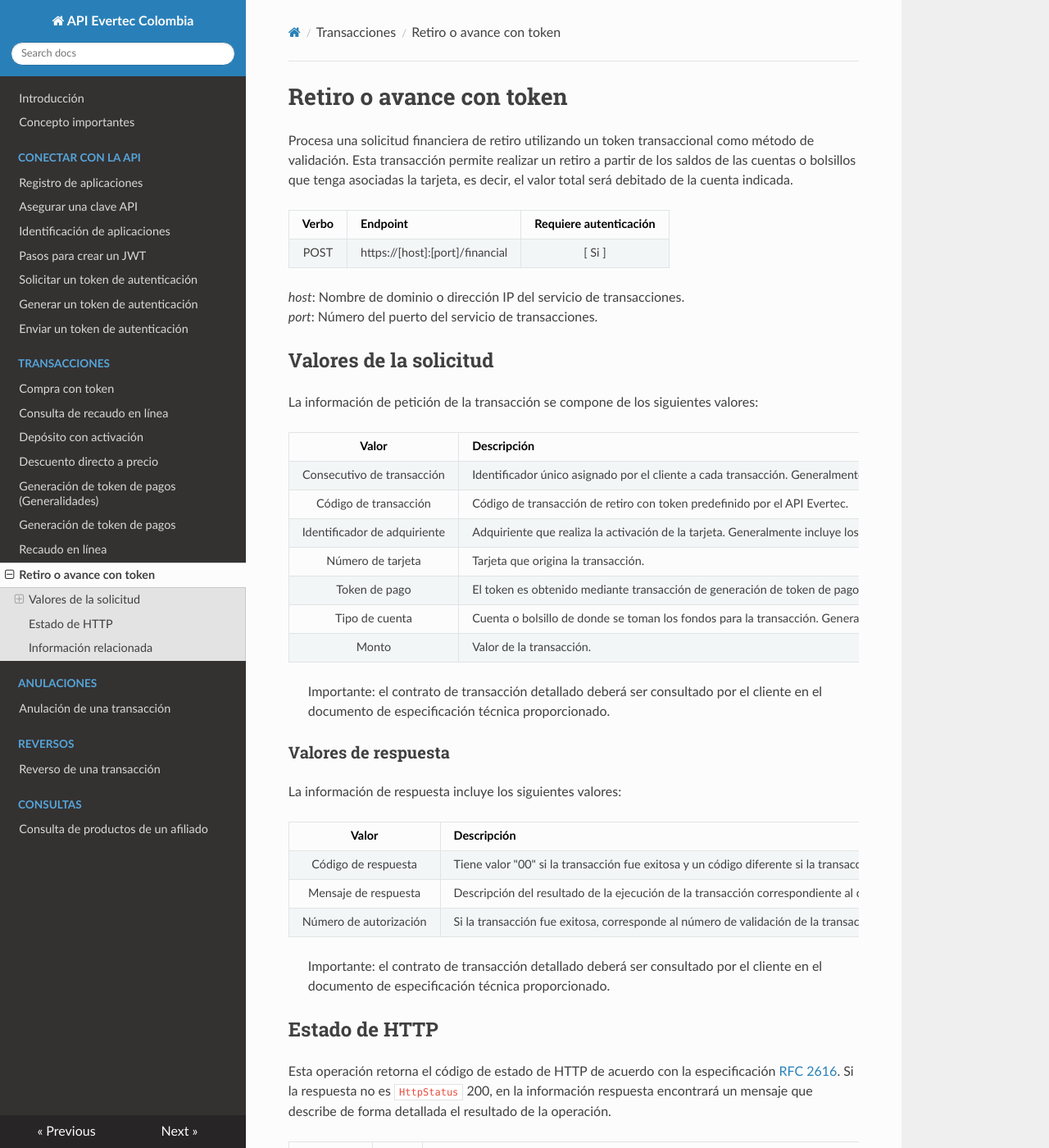
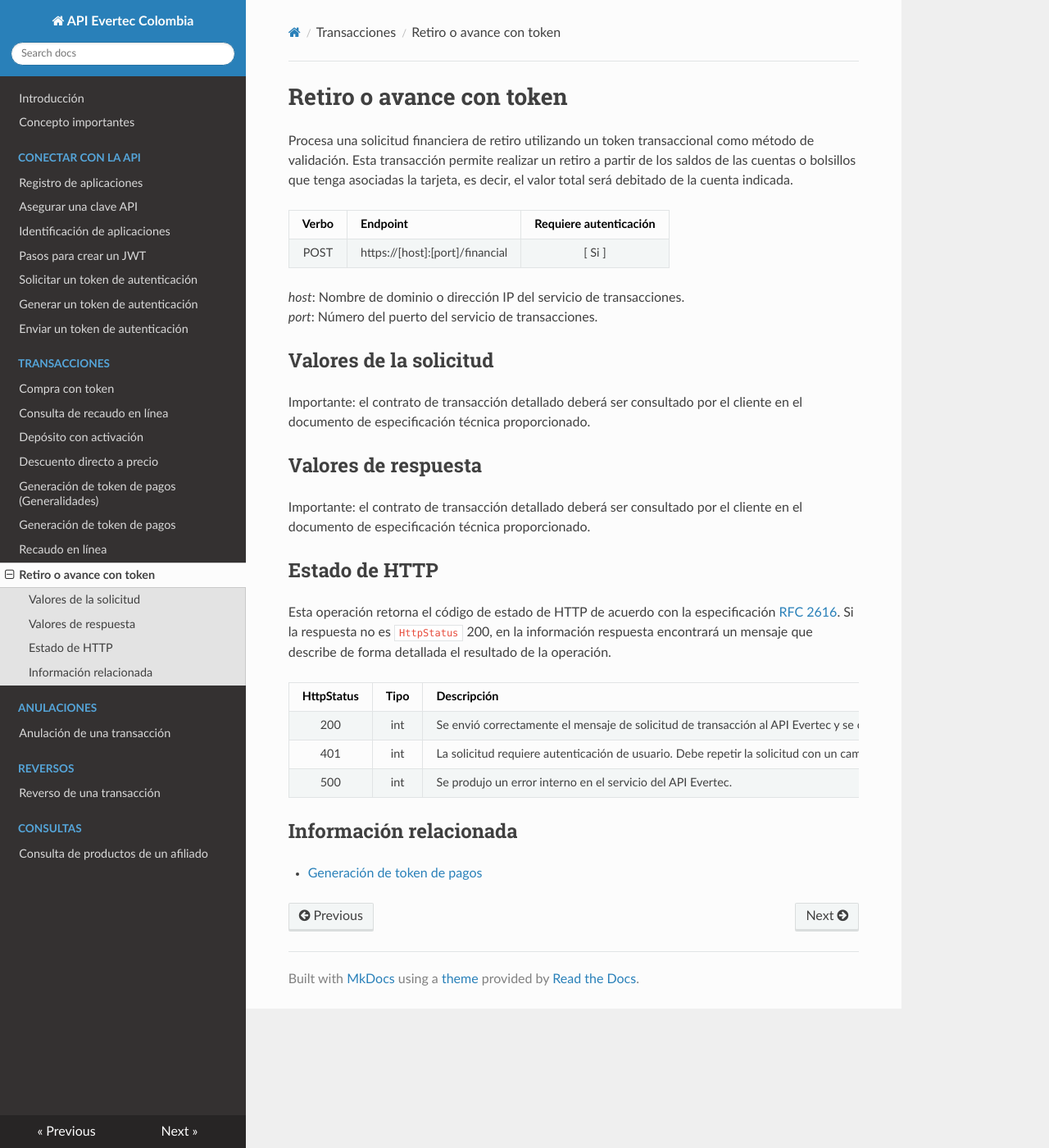
Before and after one commit to Picasso-api/Evertec-API, an MkDocs documentation site: the page built from docs/withdrawal-token.md, in a window 1280 px wide and 1400 px high. Shown: the whole window at 82% size. Built offline with MkDocs 1.6.1, drawn with Linux system fonts in a browser that asks for light colours; nearby versions of some CDN libraries.

```diff
--- a/docs/withdrawal-token.md
+++ b/docs/withdrawal-token.md
@@ -11,31 +11,11 @@ Procesa una solicitud financiera de retiro utilizando un token transaccional com
 
 ## Valores de la solicitud
 
-La información de petición de la transacción se compone de los siguientes valores:
+Importante: el contrato de transacción detallado deberá ser consultado por el cliente en el documento de especificación técnica proporcionado.
 
-| Valor | Descripción                                      |
-| :---: | --------------------------------------------- |
-Consecutivo de transacción | Identificador único asignado por el cliente a cada transacción. Generalmente definido por un identificador global único ó GUID.
-Código de transacción | Código de transacción de retiro con token predefinido por el API Evertec.
-Identificador de adquiriente | Adquiriente que realiza la activación de la tarjeta. Generalmente incluye los identificadores del almacén y de la terminal de origen.
-Número de tarjeta | Tarjeta que origina la transacción.
-Token de pago | El token es obtenido mediante transacción de generación de token de pago. Generalmente le será entregado en un mensaje SMS.
-Tipo de cuenta | Cuenta o bolsillo de donde se toman los fondos para la transacción. Generalmente este valor lo debe establecer el usuario y/o comercio en el punto de pago. Corresponde con una lista de valores predefinidos por Evertec Colombia.
-Monto | Valor de la transacción.
+## Valores de respuesta
 
->Importante: el contrato de transacción detallado deberá ser consultado por el cliente en el documento de especificación técnica proporcionado.
-
-### Valores de respuesta
-
-La información de respuesta incluye los siguientes valores:
-
-| Valor | Descripción                                      |
-| :---: | --------------------------------------------- |
-Código de respuesta | Tiene valor "00" si la transacción fue exitosa y un código diferente si la transacción fue declinada. El mensaje de respuesta indicará el motivo de declinación.
-Mensaje de respuesta | Descripción del resultado de la ejecución de la transacción correspondiente al código de respuesta.
-Número de autorización | Si la transacción fue exitosa, corresponde al número de validación de la transacción retornado por el API Evertec.
-
->Importante: el contrato de transacción detallado deberá ser consultado por el cliente en el documento de especificación técnica proporcionado.
+Importante: el contrato de transacción detallado deberá ser consultado por el cliente en el documento de especificación técnica proporcionado.
 
 ## Estado de HTTP
 
```
